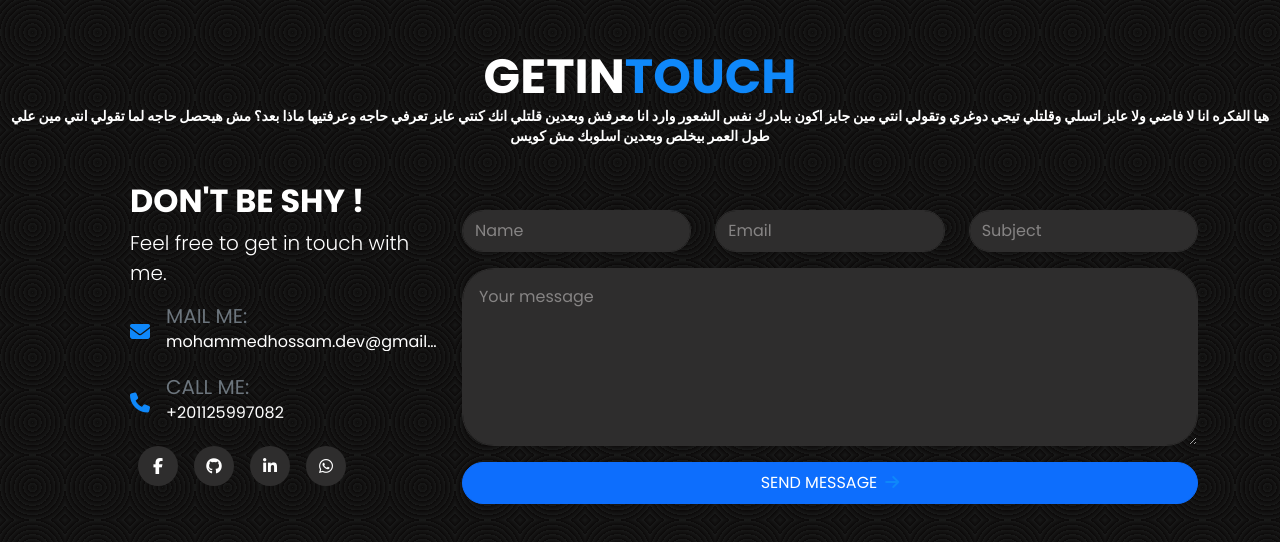
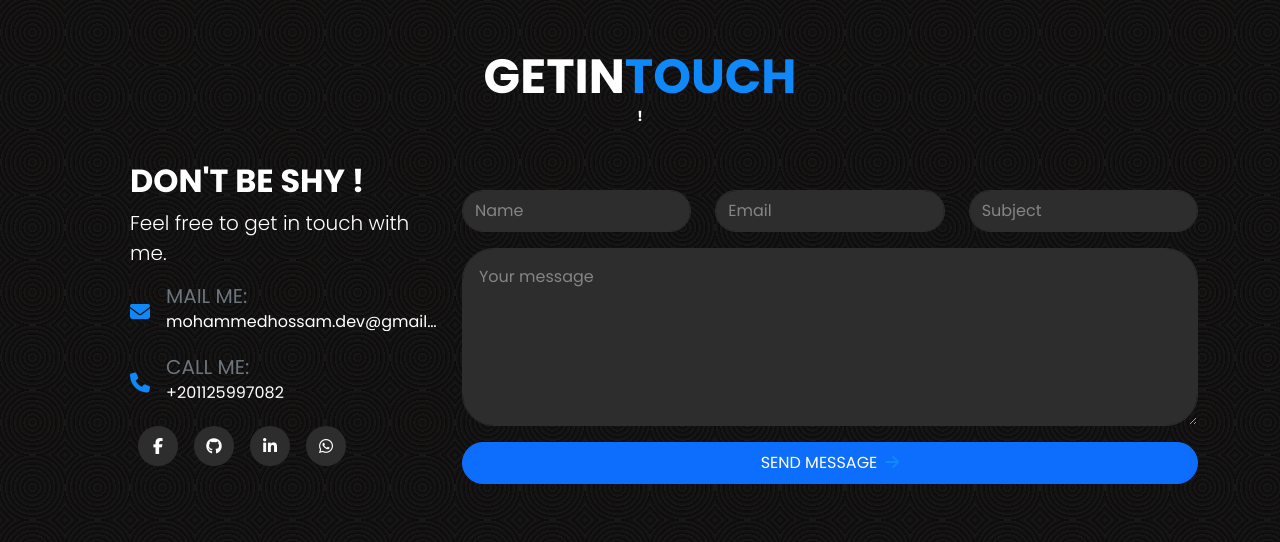
Before and after one commit to MohammedHossam1/myprofolio, a React (Create React App) app: page /contact in a window 1280 px wide. Shown: the top 542 px of the page. Built offline with nearby package versions, Linux system fonts and the light colour scheme; a web font is replaced by a local one.

Commit message:
Update Contact.jsx

```diff
--- a/src/Components/Contact/Contact.jsx
+++ b/src/Components/Contact/Contact.jsx
@@ -69,12 +69,8 @@ export default function Contact() {
         viewport={{ once: true }}
       >
         GETIN<span className="about-span">TOUCH</span>
-<div className="text-sm">هيا الفكره انا لا فاضي ولا عايز اتسلي
-وقلتلي تيجي دوغري وتقولي انتي مين جايز اكون ببادرك نفس الشعور وارد انا معرفش
-وبعدين قلتلي انك كنتي عايز تعرفي حاجه وعرفتيها ماذا بعد؟
-مش هيحصل حاجه لما تقولي انتي مين علي طول العمر بيخلص
-وبعدين اسلوبك مش كويس
-</div>
+<div className="text-sm">!</div>
+
       </motion.h1>
       {/* Title for large screens */}
       <motion.h1
@@ -85,12 +81,7 @@ export default function Contact() {
         transition={{ duration: 0.5 }}
       >
         GETIN<span>TOUCH</span>
-<div className="text-sm">هيا الفكره انا لا فاضي ولا عايز اتسلي
-وقلتلي تيجي دوغري وتقولي انتي مين جايز اكون ببادرك نفس الشعور وارد انا معرفش
-وبعدين قلتلي انك كنتي عايز تعرفي حاجه وعرفتيها ماذا بعد؟
-مش هيحصل حاجه لما تقولي انتي مين علي طول العمر بيخلص
-وبعدين اسلوبك مش كويس
-</div>
+<div className="text-sm">!</div>
 
       </motion.h1>
       {/* Contact Section */}
```
